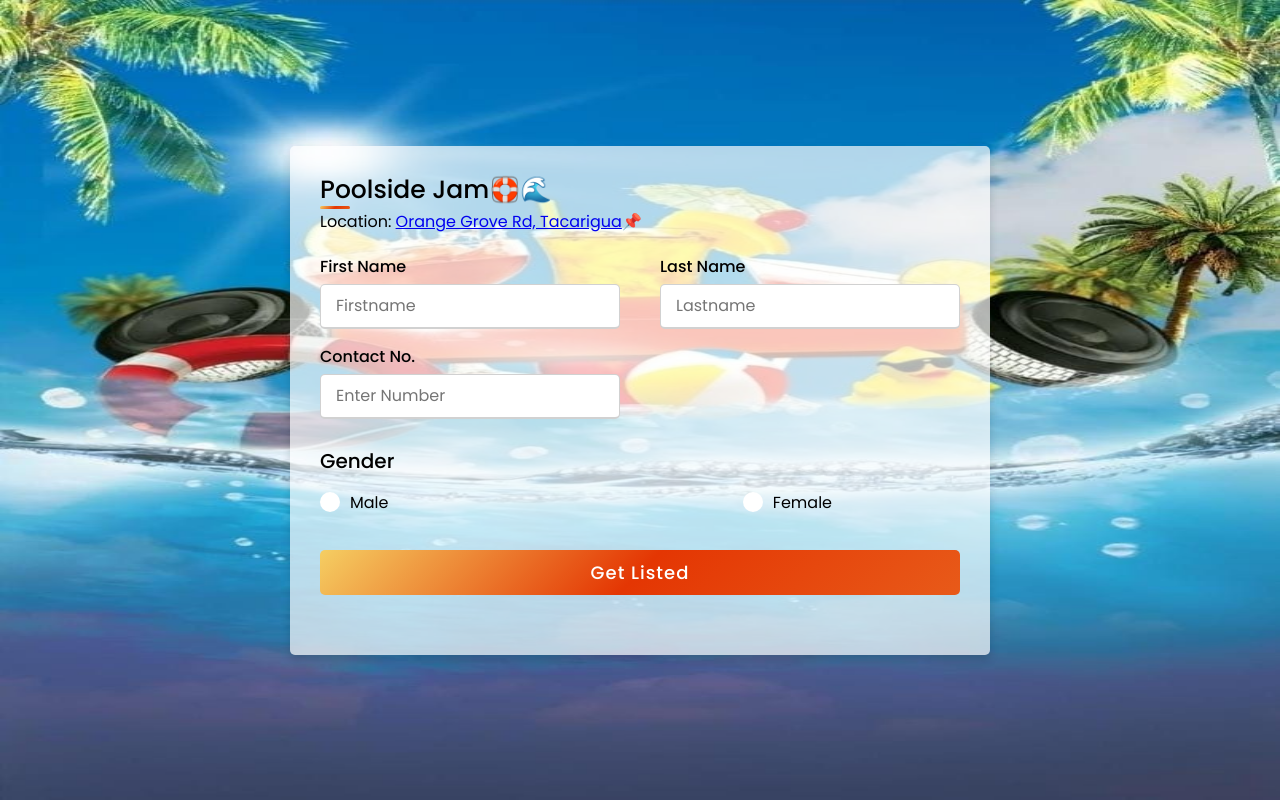
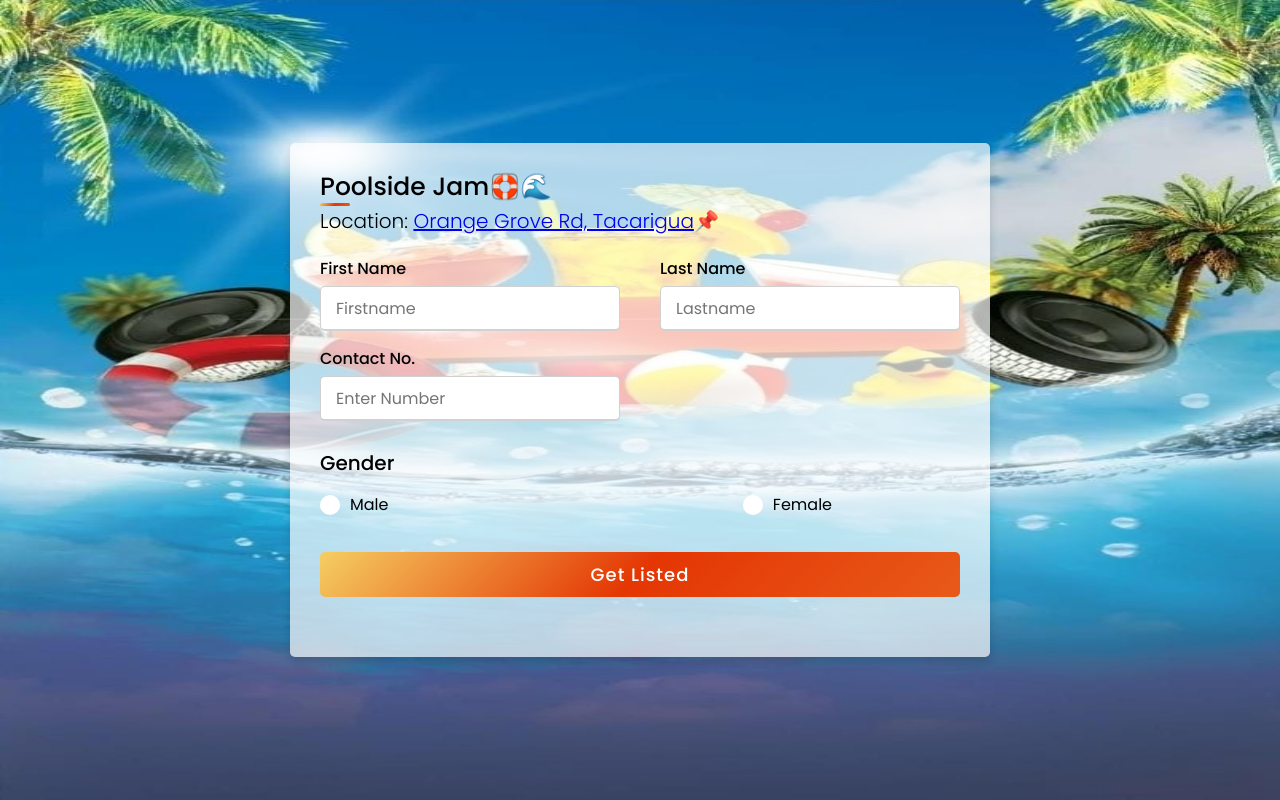
Before and after one commit to zacer868/Poolside-Jam, a plain HTML site: page index.html in a window 1280 px wide. Drawn offline with Linux system fonts and the light colour scheme.

Commit message:
Update form.css

```diff
--- a/form.css
+++ b/form.css
@@ -30,6 +30,13 @@ body {
   font-weight: 500;
   position: relative;
 }
+
+.container .sub-title {
+  font-size: 20px;
+  font-weight: 300;
+  position: relative;
+}
+
 .container .title::before {
   content: "";
   position: absolute;
```
